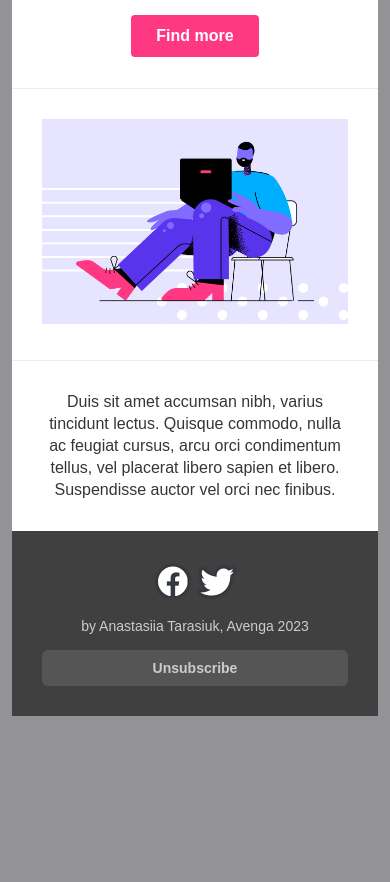
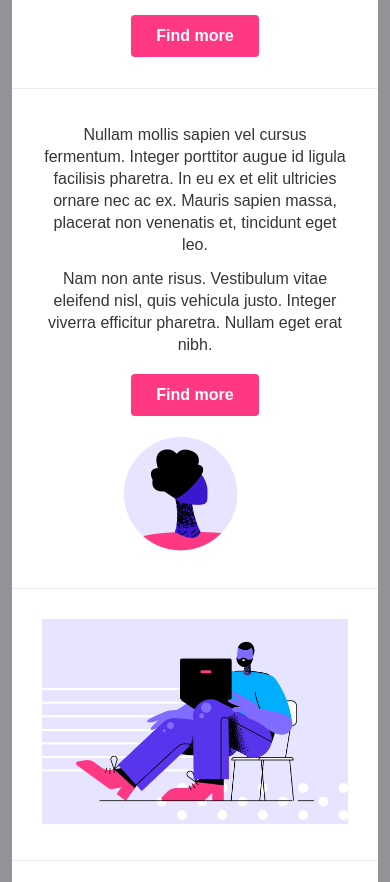
Before and after one commit to Anastasiia-Tarasiuk/avenga-email, a plain HTML site: page index.html in a window 390 px wide. Shown: the part 1115-1997 px from the top of the page. Before the commit the page ends 1831 px from the top, so only its background shows below. Drawn offline with Linux system fonts and the light colour scheme.

Commit message:
Removes styles from head

```diff
--- a/index.html
+++ b/index.html
@@ -19,37 +19,6 @@
         </xml>
         </noscript>
     <![endif]-->
-    <style>
-        table, td, div, h1, p {
-            font-family: Arial, sans-serif;
-        }
-
-        @media screen and (max-width: 530px) {
-            .unsub {
-                display: block;
-                padding: 8px;
-                margin-top: 14px;
-                border-radius: 6px;
-                background-color: #555555;
-                text-decoration: none !important;
-                font-weight: bold;
-            }
-
-            .col-lge {
-                max-width: 100% !important;
-            }
-        }
-
-        @media screen and (min-width: 531px) {
-            .col-sml {
-                max-width: 27% !important;
-            }
-
-            .col-lge {
-                max-width: 73% !important;
-            }
-        }
-    </style>
 </head>
 <body style="margin: 0; padding: 0; word-spacing: normal; background-color: #939297;">
     <div role="article" aria-roledescription="email" lang="en" style="text-size-adjust: 100%; -webkit-text-size-adjust: 100%; -ms-text-size-adjust: 100%; background-color: #939297;">
@@ -117,6 +86,38 @@
                                 </td>
                             </tr>
                             <tr>
+                                <td align="center" style="padding: 35px 30px 11px; font-size: 0; background-color: #ffffff; border-bottom: 1px solid #f0f0f5; border-color: rgba(201,201,207,0.35);">
+                                     <!--[if mso]>
+                                    </td>
+                                    <td style="width: 395px; padding-bottom: 20px;" valign="top">
+                                    <![endif]-->
+                                    <div class="col-lge" style="display: inline-block; width: 100%; max-width: 395px; vertical-align: top; padding-bottom: 20px; font-family: Arial, sans-serif; font-size: 16px; line-height: 22px; color: #363636;">
+                                        <p style="margin-top: 0; margin-bottom: 12px;">Nullam mollis sapien vel cursus fermentum. Integer porttitor augue id ligula facilisis pharetra. In eu ex et elit ultricies ornare nec ac ex. Mauris sapien massa, placerat non venenatis et, tincidunt eget leo.</p>
+                                        <p style="margin-top: 0; margin-bottom: 18px;">Nam non ante risus. Vestibulum vitae eleifend nisl, quis vehicula justo. Integer viverra efficitur pharetra. Nullam eget erat nibh.</p>
+                                        <p style="margin: 0;">
+                                            <a href="https://google.com/" style="background: #ff3884; text-decoration: none; padding: 10px 25px; color: #ffffff; border-radius: 4px; display: inline-block;">
+                                            <!--[if mso]><i style="letter-spacing: 25px;mso-font-width:-100%;mso-text-raise:20pt">&nbsp;</i><![endif]-->
+                                                <span style="font-weight: bold;">Find more</span>
+                                            <!--[if mso]><i style="letter-spacing: 25px;mso-font-width:-100%">&nbsp;</i><![endif]-->
+                                            </a>
+                                        </p>
+                                    </div>
+                                    <!--[if mso]>
+                                    <table role="presentation" width="100%">
+                                    <tr>
+                                    <td style="width: 145px;" align="left" valign="top">
+                                    <![endif]-->
+                                        <div class="col-sml" style="display: inline-block; width: 100%; max-width: 145px; vertical-align: top; text-align: left; font-family: Arial, sans-serif; font-size: 14px; color: #363636;">
+                                            <img src="images/icon.png" width="115" alt="Icon" style="width: 115px; max-width: 80%; margin-bottom: 20px;">
+                                        </div>
+                                    <!--[if mso]>
+                                    </td>
+                                    </tr>
+                                    </table>
+                                    <![endif]-->
+                                </td>
+                            </tr>
+                            <tr>
                                 <td style="padding: 30px; font-size: 24px; line-height: 28px; font-weight: bold; background-color: #ffffff; border-bottom: 1px solid #f0f0f5; border-color: rgba(201,201,207,.35);">
                                     <a href="http://www.google.com/" style="text-decoration: none;">
                                         <img src="images/additional.png" width="540" alt="Additional" style="width: 100%; height: auto; border: none; text-decoration: none; color: #363636;">
```
